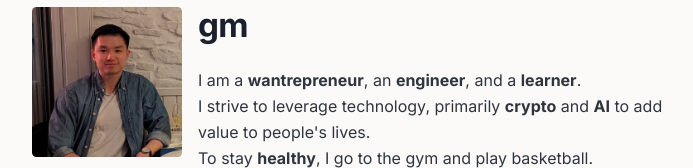
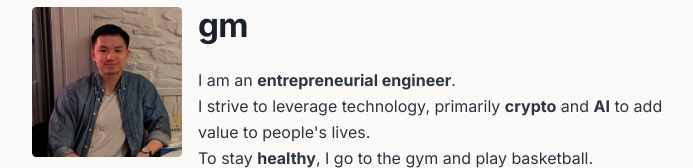
Before and after one commit to 0xdavinchee/vincentchee, a Gatsby site: page / in a window 1280 px wide. Shown: the part 126-294 px from the top of the page, without its empty margins (292-985 px from the left). Built offline with nearby package versions, Linux system fonts and the light colour scheme; Gatsby itself is replaced by a stand-in of ours.

Commit message:
Update bio.tsx

```diff
--- a/src/components/bio.tsx
+++ b/src/components/bio.tsx
@@ -67,8 +67,7 @@ const Bio = () => {
           <div>
             <h2>gm</h2>
             <p>
-              I am a <strong>wantrepreneur</strong>, an{" "}
-              <strong>engineer</strong>, and a <strong>learner</strong>.
+              I am an <strong>entrepreneurial engineer</strong>.
             </p>
             <p>
               I strive to leverage technology, primarily <strong>crypto</strong>{" "}
```
